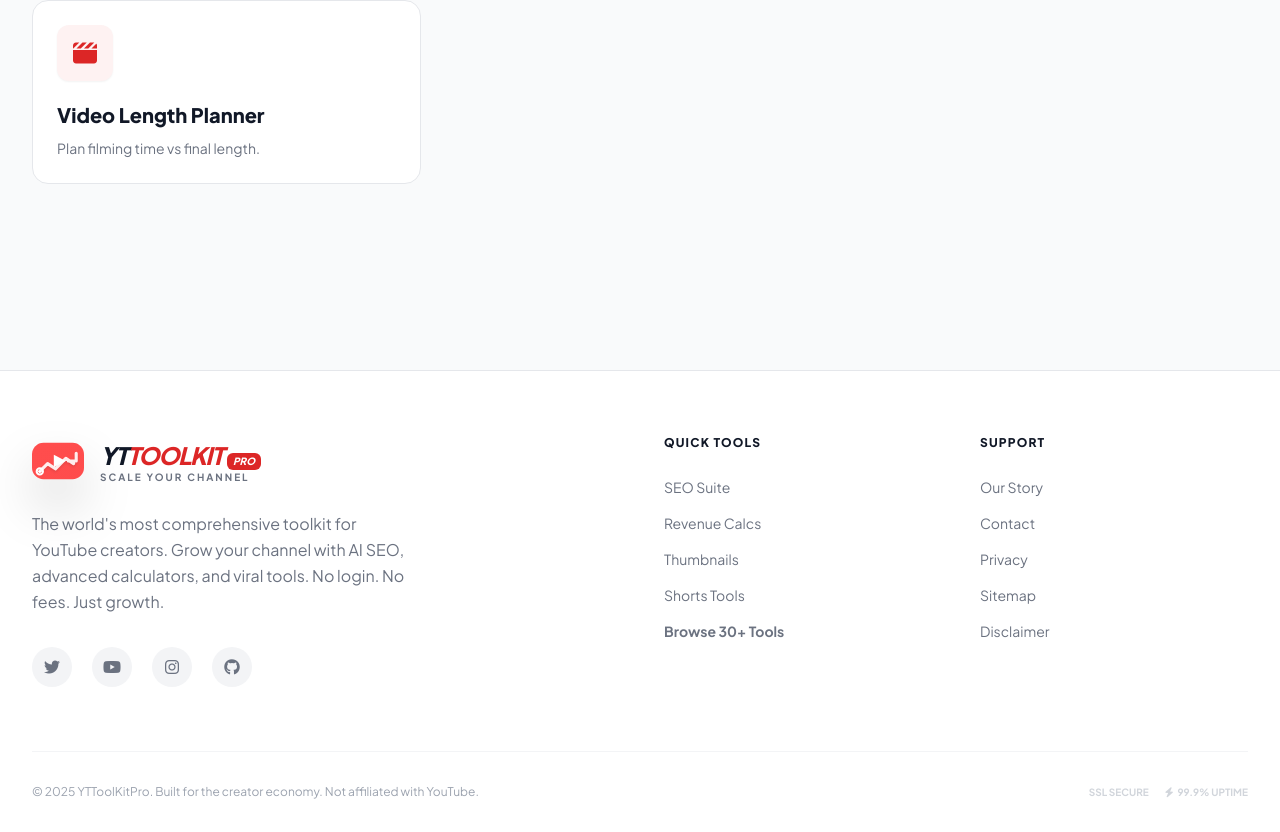
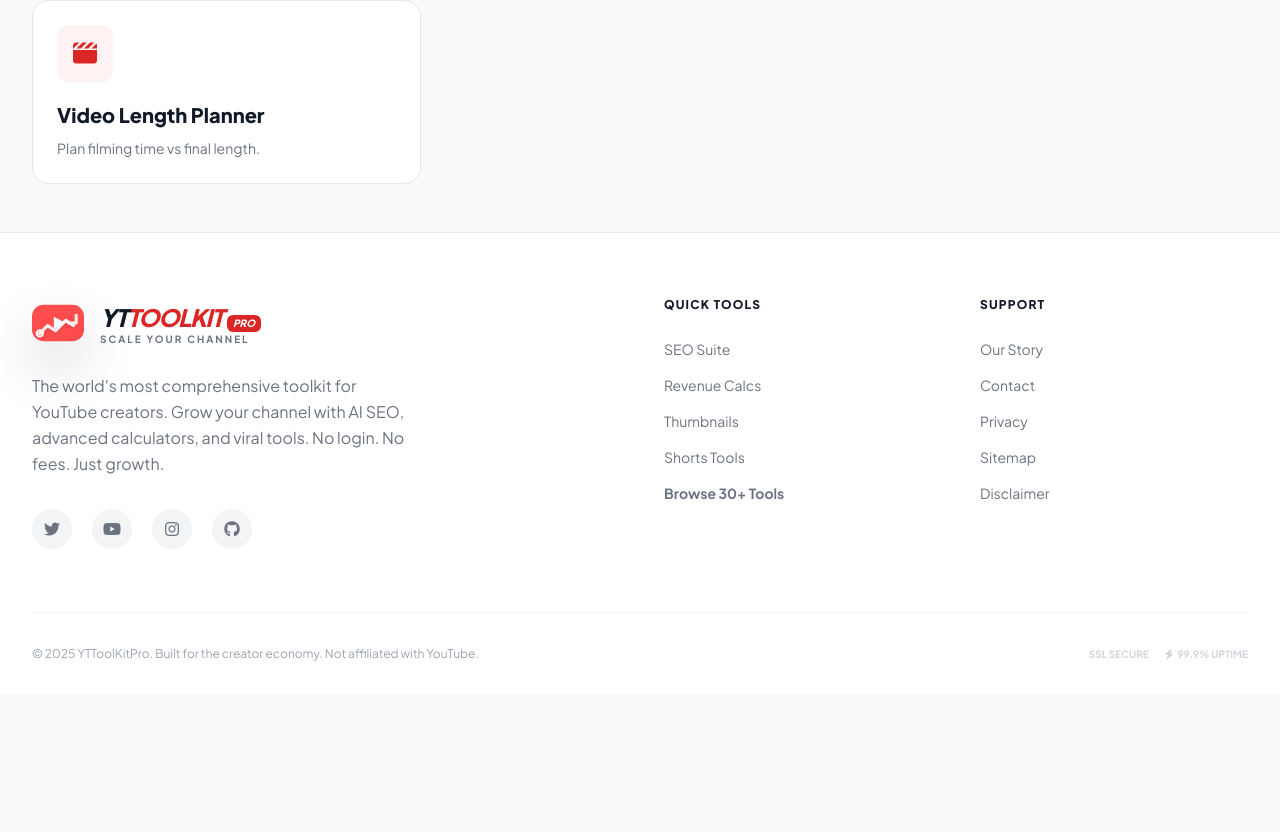
Before and after one commit to nomanafridi941-ops/YT-Toolkit, a React (Vite) app: page /category/Calculators in a window 1280 px wide. Shown: the part 883-1715 px from the top of the page. After the commit the page ends 1577 px from the top, so only its background shows below. Built offline with nearby package versions, Linux system fonts and the light colour scheme.

Commit message:
temp: Keep only top ads, remove bottom and sidebar ads for testing

```diff
--- a/pages/Home.tsx
+++ b/pages/Home.tsx
@@ -124,13 +124,6 @@ const Home: React.FC = () => {
           <i className="fa-solid fa-play absolute -top-10 -right-10 text-[200px] text-white opacity-5 rotate-12"></i>
           <i className="fa-solid fa-chart-line absolute -bottom-10 -left-10 text-[180px] text-white opacity-5 -rotate-12"></i>
         </section>
-
-        <AdPlaceholder
-          size="728x90"
-          label="Advertisement - 728x90"
-          className="mt-12 mx-auto"
-          adCode={AD_CODES.banner728x90}
-        />
       </div>
     </div>
   );
--- a/pages/ToolDetail.tsx
+++ b/pages/ToolDetail.tsx
@@ -133,12 +133,6 @@ const ToolDetail: React.FC = () => {
                 ))}
               </div>
             </div>
-
-            <AdPlaceholder
-              size="300x250"
-              label="Sidebar Advertisement"
-              adCode={AD_CODES.sidebar300x250}
-            />
           </aside>
         </div>
       </div>
--- a/pages/ToolsList.tsx
+++ b/pages/ToolsList.tsx
@@ -59,13 +59,6 @@ const ToolsList: React.FC = () => {
           <ToolCard key={tool.id} tool={tool} />
         ))}
       </div>
-
-      <AdPlaceholder
-        size="728x90"
-        label="Advertisement"
-        className="mt-12 mx-auto"
-        adCode={AD_CODES.banner728x90}
-      />
     </div>
   );
 };
```
